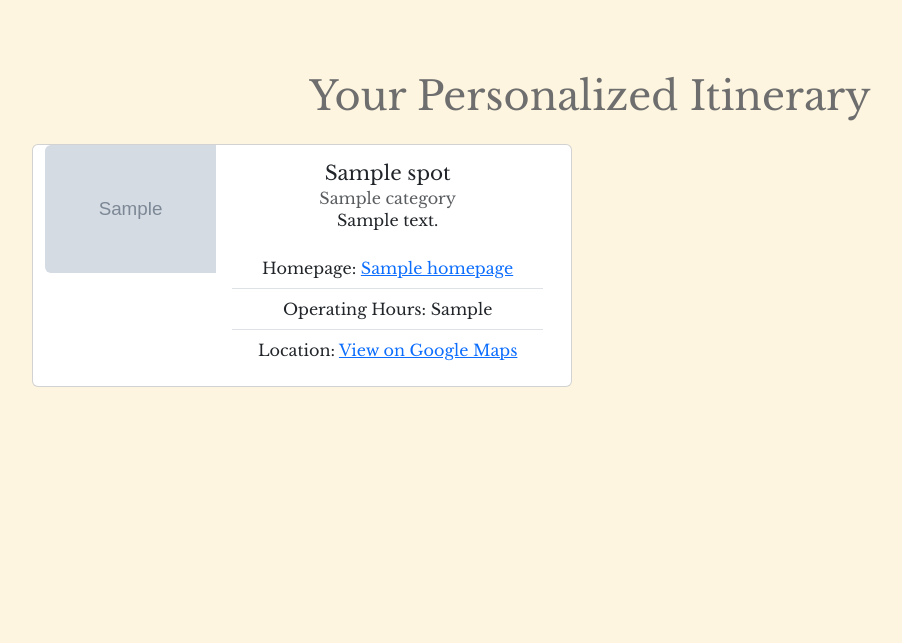
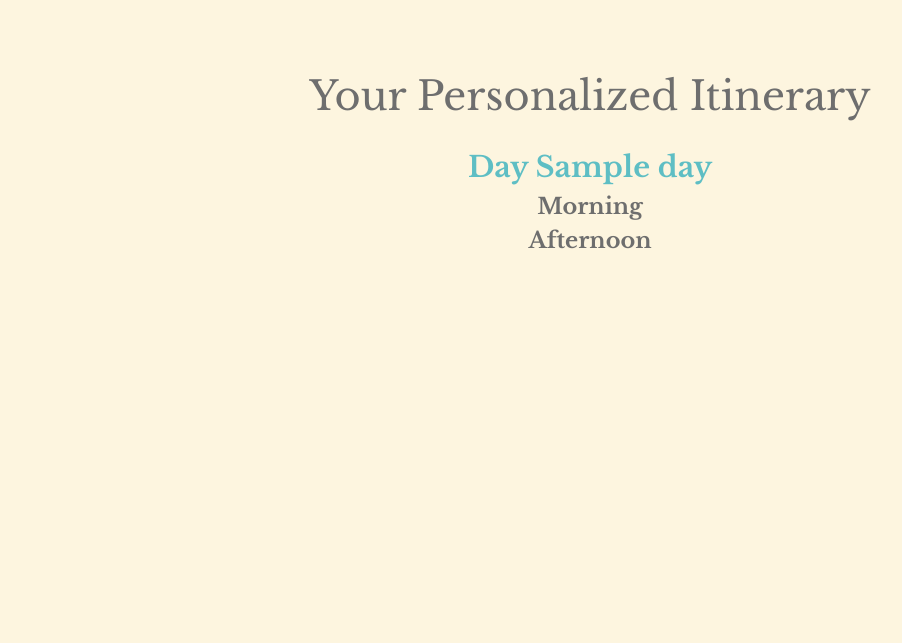
Before and after one commit to ethan-s-obrien/Matsue-Tourism-Guide, a Flask app: template templates/mytrip.html in a window 1280 px wide. Shown: the part 66-709 px from the top of the page, without its empty margins (50-952 px from the left). Run offline with Flask 3, Linux system fonts and the light colour scheme; the template is opened without the code that fills it: most values are stand-ins (such as "Sample title", 1, 10 or a date in 2020); grey boxes marked "Sample" are stand-in pictures.

Commit message:
Large scale changes to database to have torusit spots all working. Algorithm for itinerary generation implemented and working with a basic framework of schedule implementation and the frontend of the scheduled itinerary page.

```diff
--- a/App.py
+++ b/App.py
@@ -13,7 +13,7 @@ app.config["SESSION_PERMANENT"] = False
 app.config["SESSION_TYPE"] = "filesystem"
 Session(app)
 
-app.config['DATABASE'] = os.path.join(app.instance_path, 'database.db')
+app.config['DATABASE'] = os.path.join(os.path.dirname(__file__), 'database.db')
 os.makedirs(app.instance_path, exist_ok=True)
 
 
@@ -52,6 +52,8 @@ def index():
 def login():
     """Log user in"""
 
+    conn = get_db()
+
     # Forget any user_id
     session.clear()
 
@@ -66,7 +68,7 @@ def login():
             return apology("must provide password", 400)
 
         # Query database for username
-        rows = db.execute(
+        rows = conn.execute(
             "SELECT * FROM users WHERE username = ?", request.form.get("username")
         )
 
@@ -152,7 +154,7 @@ def survey():
         days = int(request.form.get('days'))
         hours = int(request.form.get('hours'))
         country = request.form.get('country')
-        preferences = request.form.get('preferences').split(',') # Converts CSV to a list
+        preferences = request.form.get('preferences')
         age_brackets = {
             '0-9': int(request.form.get('age_0_9', 0)),
             '10-19': int(request.form.get('age_10_19', 0)),
@@ -163,6 +165,10 @@ def survey():
             '60-69': int(request.form.get('age_60_69', 0)),
             '70+': int(request.form.get('age_70+', 0)),
         }
+
+        print(request.form)
+        print(f"Preferences received: {preferences}")
+
 
         # Insert survey responses
         try:
@@ -185,17 +191,17 @@ def survey():
                 if count > 0:
                     questions_and_answers.append((f"Number of people aged {bracket}", str(count)))
 
-            # Insert all questions adn answers into the Answers table
+            # Insert all questions and answers into the Answers table
             conn.executemany(
                 "INSERT INTO Answers (response_id, question, answer) VALUES (?, ?, ?)",
                 [(response_id, question, answer) for question, answer in questions_and_answers]
             )
 
             # Insert preferences
-            for rank, category in enumerate(preferences, start=1):
+            for preference in preferences:
                 conn.execute(
-                    "INSERT INTO Preferences (response_id, preference, rank) VALUES (?,?,?)",
-                    (response_id, category, rank)
+                    "INSERT INTO Preferences (response_id, preference) VALUES (?,?)",
+                    (response_id, preference)
                 )
 
             # Insert trip length
@@ -238,13 +244,13 @@ def generate_itinerary():
 
     #Fetch user data
     user_preferences = conn.execute("""
-        SELECT preference, rank
+        SELECT preference
         FROM Preferences
         WHERE response_id = (
             SELECT response_id FROM SurveyResponses WHERE user_id = ?
         )
     """, (user_id,)).fetchall()
-    preferences = {row['preference']: row['rank'] for row in user_preferences}
+    preferences = {row['preference']: len(user_preferences) -index for index, row in enumerate(user_preferences)}
 
     trip_length = conn.execute("""
     SELECT days, hours
@@ -259,33 +265,35 @@ def generate_itinerary():
     # Calculate total trip time in hours
     total_time = trip_length['days'] * 7 + trip_length['hours'] # Total hours of trip based on 7 hours of sightseeing per day
 
+    #Debug database path
+    print(f"Database path: {app.config['DATABASE']}")
+
+
     all_spots = conn.execute("""
-        SELECT name, category, description, homepage, latitude, longitude, open_hours, duration, popularity
-       FROM TouristSpots
+        SELECT name, category, description, homepage, latitude, longitude, open_hours, duration_hours, popularity
+        FROM TouristSpots
     """).fetchall()
+
 
     # Step 2: Score and filter spots
     scored_spots = []
     for spot in all_spots:
         # Category scoring
-        category_score = 10 - preferences.get(spot['category'], 10) # Default low score if not in preferences
+        category_score = preferences.get(spot['category'], 0) # Default low score if not in preferences
         # Calculate popularity score
-        popularity_score = spot['popularity'] * 2
+        popularity_score = spot['popularity']
         # Final Score
         final_score = category_score + popularity_score
-
-        # Convert duration (e.g., "2 hours") to minutes
-        visit_duration = estimate_visit_duration(spots['duration'])
 
         # Add spot details and scores
         scored_spots.append({
             'spot': spot,
             'score': final_score,
-            'visit_duration': visit_duration
+            'visit_duration': (spot['duration_hours'])
         })
 
     # Step 3: Sort by score descending
-    scored_spots = sorted(scored_spots, keys=lambda x: x['score'], reverse=True)
+    scored_spots = sorted(scored_spots, key=lambda x: x['score'], reverse=True)
 
     # Step 4: Build the itinerary
     itinerary = []
@@ -296,13 +304,34 @@ def generate_itinerary():
                 itinerary.append(spot_data['spot'])
                 remaining_time -= spot_data['visit_duration']
 
-            if remaining_time <= 0: # BReak loop no time left
+            if remaining_time <= 0: # Beak loop no time left
                 break
 
-    def estimate_visit_duration(duration_str):
-        """Convert duration strings (e.g., '2 hours', '45 mins') to minutes."""
-        if 'hour' in duration_str:
-            return int(duration_str.split()[0]) * 60
-        elif 'min' in duration_str:
-            return int(duration_str.split()[0])
-        return 0
+    # Step 5: Divide trip schedule into days with mornings and afternoons
+    current_day = 1
+    morning_count = 0
+    afternoon_count = 0
+    structured_itinerary = {}
+
+    for spot_data in scored_spots:
+        if current_day not in structured_itinerary:
+            structured_itinerary[current_day] = []
+
+        spot = dict(spot_data['spot']) # Feed in all the data to structured_itinerary
+        visit_duration = spot_data['visit_duration']
+
+        if morning_count < 2:
+            spot['time_of_day'] = "Morning"
+            structured_itinerary[current_day].append(spot)
+            morning_count += 1
+        elif afternoon_count < 3:
+            spot['time_of_day'] = "Afternoon"
+            structured_itinerary[current_day].append(spot)
+            afternoon_count += 1
+        else:
+            current_day += 1
+            morning_count = 0
+            afternoon_count = 0
+
+
+    return render_template("mytrip.html", itinerary=structured_itinerary)
--- a/schema.sql
+++ b/schema.sql
@@ -39,7 +39,6 @@ FOREIGN KEY (response_id) REFERENCES SurveyResponses(response_id)
 CREATE TABLE Preferences (
 preference_id INTEGER PRIMARY KEY AUTOINCREMENT NOT NULL,
 response_id INTEGER,
-rank INTEGER,
 preference TEXT,
 FOREIGN KEY (response_id) REFERENCES SurveyResponses(response_id)
 );
@@ -54,6 +53,6 @@ homepage TEXT,
 latitude REAL,
 longitude REAL,
 open_hours TEXT,
-duration TEXT,
+duration_hours REAL,
 popularity INTEGER
 );
--- a/static/styles.css
+++ b/static/styles.css
@@ -171,3 +171,56 @@ footer.bg-light {
     margin-top: 30px;
     margin-bottom: 5px;
   }
+
+/* Timeline styles */
+
+.timeline {
+    position: relative;
+    max-width: 600px;
+    margin: auto;
+}
+
+.timeline-item {
+    position: relative;
+    color: #fdf5df;
+    padding: 20px;
+    margin-bottom: 0px;
+}
+
+/* Vertical line between items */
+.timeline-item::before {
+    content: "";
+    position: absolute;
+    left: 50%;
+    top: 0;
+    width: 4px;
+    height: 100%;
+    background: #5ebec4;
+    transform: translateX(-50%);
+}
+
+.timeline-content {
+    color: #fdf5df;
+    position: relative;
+    background: #5ebec4;
+    padding: 15px;
+    border-radius: 8px;
+    border: 2px solid #ddd;
+    width: 100%;
+}
+
+.day-header {
+    text-align: center;
+    color: #5ebec4;
+    font-size: 1.8rem;
+    font-weight: bold;
+    margin-top: 30px;
+}
+
+.time-header {
+    text-align: center;
+    font-size: 1.4rem;
+    font-weight: bold;
+    color: #6e6e6e;
+    margin-top: 5px;
+}
--- a/templates/mytrip.html
+++ b/templates/mytrip.html
@@ -7,9 +7,17 @@
 {% block main %}
 <div class="container">
     <h1 class="text-center my-4">Your Personalized Itinerary</h1>
-    <div class="row">
-        {% for spot in itinerary %}
-        <div class="card mb-3" style="max-width: 540px;">
+    <div class="timeline">
+        {% for day, spots in itinerary.items() %}
+    <h3 class="day-header">Day {{ day }}</h3>
+
+    <h4 class="time-header">Morning</h4>
+
+    {% for spot in spots %}
+        {% if spot.time_of_day == "Morning" %}
+        <div class="timeline-item">
+            <div class="timeline-content">
+                <div class="card">
                     <div class="row g-0">
                         <div class="col-md-4">
                             <!-- Dynamic image for the spot -->
@@ -25,19 +33,16 @@
                                 <!-- Dynamic description -->
                                 <p class="card-text">{{ spot.description }}</p>
                                 <ul class="list-group list-group-flush">
-                            <!-- Homepage -->
                                     <li class="list-group-item">
                                         <span class="label">Homepage:</span>
                                         <a href="{{ spot.homepage }}" target="_blank">
                                             {{ spot.homepage or 'N/A' }}
                                         </a>
                                     </li>
-                            <!-- Operating Hours -->
                                     <li class="list-group-item">
                                         <span class="label">Operating Hours:</span>
                                         {{ spot.open_hours or 'N/A' }}
                                     </li>
-                            <!-- Location -->
                                     <li class="list-group-item">
                                         <span class="label">Location:</span>
                                         <a href="https://www.google.com/maps?q={{ spot.latitude }},{{ spot.longitude }}" target="_blank">
@@ -49,7 +54,57 @@
                         </div>
                     </div>
                 </div>
-        {% endfor %}
             </div>
         </div>
+        {% endif %}
+    {% endfor %}
+
+    <h4 class="time-header">Afternoon</h4>
+
+    {% for spot in spots %}
+        {% if spot.time_of_day == "Afternoon" %}
+        <div class="timeline-item">
+            <div class="timeline-content">
+                <div class="card">
+                    <div class="row g-0">
+                        <div class="col-md-4">
+                            <!-- Dynamic image for the spot -->
+                            <img src="{{ spot.image_url or url_for('static', filename='images/default.jpg') }}"
+                                 class="img-fluid rounded-start custom-card-img"
+                                 alt="{{ spot.name }}">
+                        </div>
+                        <div class="col-md-8">
+                            <div class="card-body">
+                                <!-- Dynamic name and category -->
+                                <h5 class="card-title">{{ spot.name }}</h5>
+                                <h6 class="card-subtitle text-muted">{{ spot.category }}</h6>
+                                <!-- Dynamic description -->
+                                <p class="card-text">{{ spot.description }}</p>
+                                <ul class="list-group list-group-flush">
+                                    <li class="list-group-item">
+                                        <span class="label">Homepage:</span>
+                                        <a href="{{ spot.homepage }}" target="_blank">
+                                            {{ spot.homepage or 'N/A' }}
+                                        </a>
+                                    </li>
+                                    <li class="list-group-item">
+                                        <span class="label">Operating Hours:</span>
+                                        {{ spot.open_hours or 'N/A' }}
+                                    </li>
+                                    <li class="list-group-item">
+                                        <span class="label">Location:</span>
+                                        <a href="https://www.google.com/maps?q={{ spot.latitude }},{{ spot.longitude }}" target="_blank">
+                                            View on Google Maps
+                                        </a>
+                                    </li>
+                                </ul>
+                            </div>
+                        </div>
+                    </div>
+                </div>
+            </div>
+        </div>
+        {% endif %}
+    {% endfor %}
+{% endfor %}
 {% endblock %}
```
Also changed, not shown: Tourism_Spots.csv (+16 -16 lines), templates/survey.html (+29 -15 lines), database.db, databse.db (added), instance/database.db (deleted), 7 other files. Lines whose indentation alone changed are shown as unchanged.
